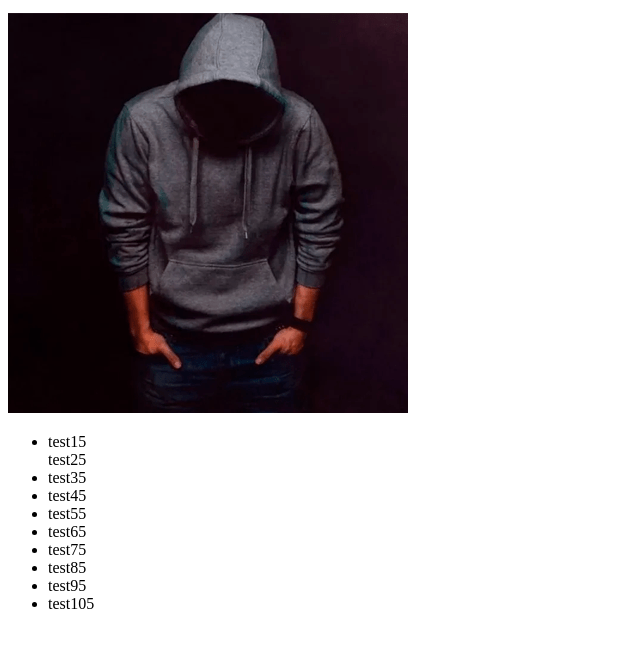
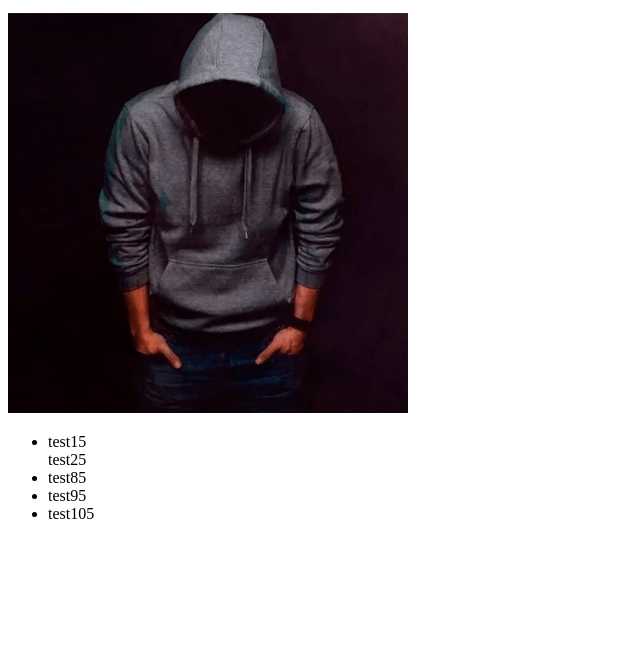
Before and after one commit to DenysPugachov/test, a plain HTML site: page index.html in a window 1280 px wide. Shown: the part 101-748 px from the top of the page, without its empty margins (0-640 px from the left). Drawn offline with Linux system fonts and the light colour scheme.

Commit message:
Second commit

```diff
--- a/index.html
+++ b/index.html
@@ -18,11 +18,6 @@
  <ul class="block">
      <li class="block__item red">test15</li>
      <div>test25</div>
-     <li>test35</li>
-     <li>test45</li>
-     <li>test55</li>
-     <li>test65</li>
-     <li>test75</li>
      <li>test85</li>
      <li>test95</li>
      <li>test105</li>
```
